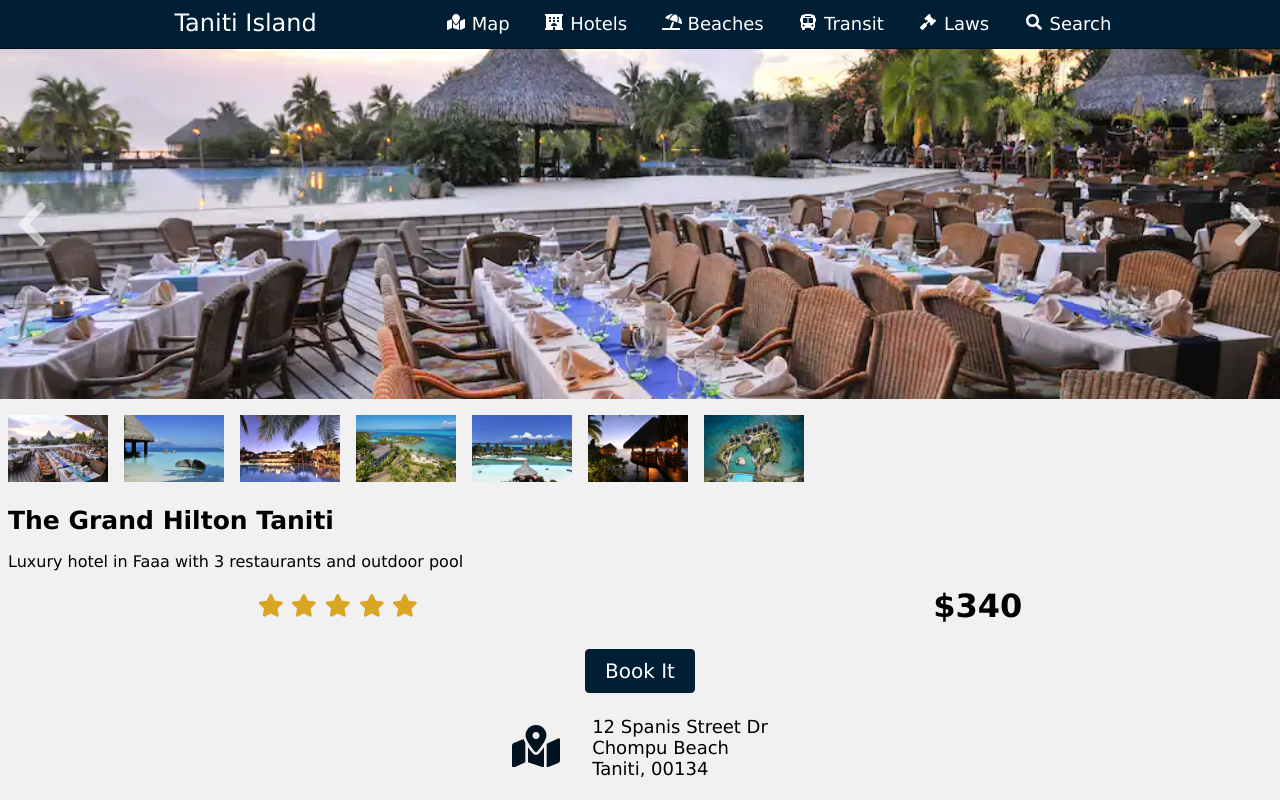
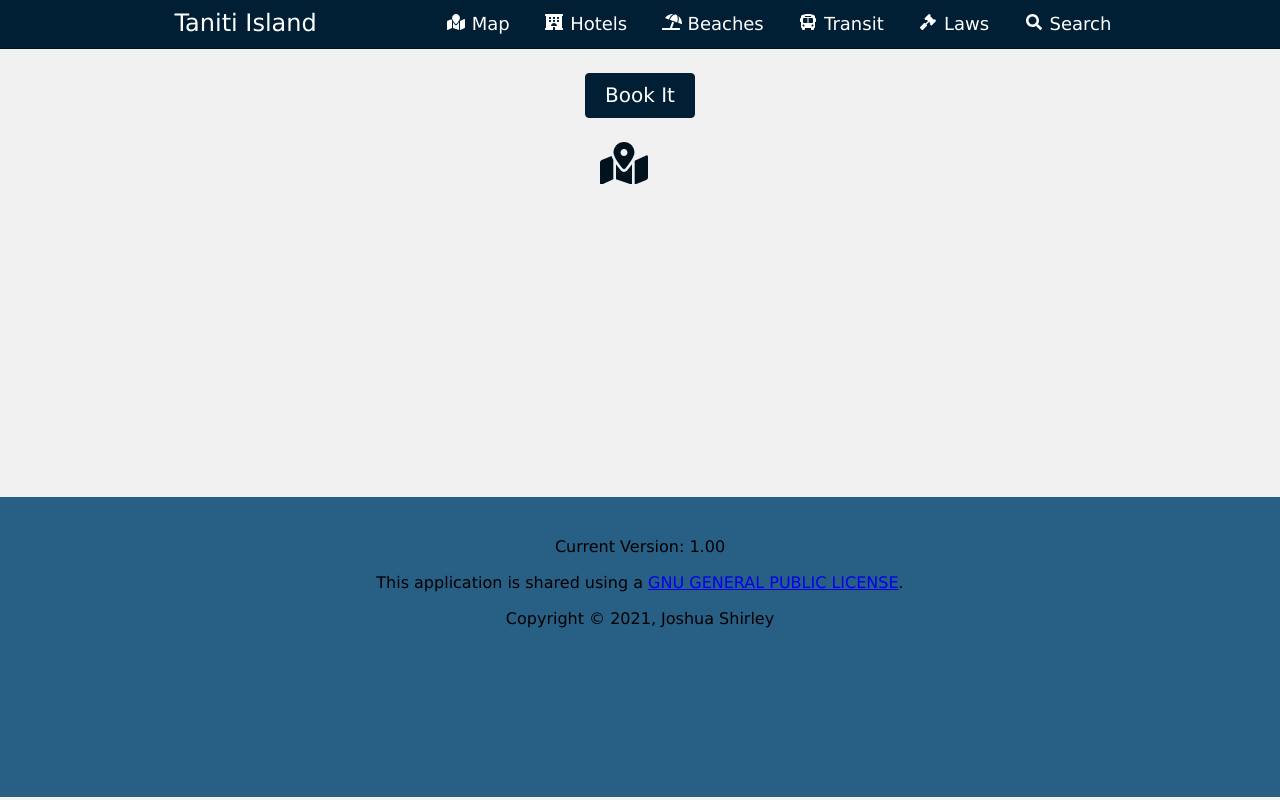
Before and after one commit to Joshua-Shirley/Taniti, a plain HTML site: page taniti-hotel.html in a window 1280 px wide. Shown: the top 800 px of the page. Drawn offline with Linux system fonts and the light colour scheme.

Commit message:
Hotel profile update

```diff
--- a/taniti-hotel.html
+++ b/taniti-hotel.html
@@ -28,10 +28,6 @@
 
     <!-- Pre Load Javascripts -->
     <script src="data/hotels.js"></script>
-    <script src="js/icons.js"></script>
-
-    <script src="js/imageGallery.js"></script>
-    <script src="js/imageViewer.js"></script>
 
 </head>
 
@@ -55,71 +51,24 @@
                 </a>
             </div>
 
-            <script src="js/menu.js"></script>
+
         </div>
     </header>
 
     <main>
 
-        <section id="images">
-            <script>
-                imageGallery.init(hotels.list[1].images);
-            </script>
-        </section>
+        <section id="images"></section>
 
-        <section id="title">
-            <h1>The Grand Hilton Taniti</h1>
+        <section id="title"></section>
 
-            <p>Luxury hotel in Faaa with 3 restaurants and outdoor pool</p>
-        </section>
-
-        <section id="product">
-            <div class="rating">
-                <span class="icon">
-                    <svg aria-hidden="true" focusable="false" data-icon="star" class="star-full" role="img" xmlns="http://www.w3.org/2000/svg" viewBox="0 0 576 512">
-                        <path fill="currentColor" d="M259.3 17.8L194 150.2 47.9 171.5c-26.2 3.8-36.7 36.1-17.7 54.6l105.7 103-25 145.5c-4.5 26.3 23.2 46 46.4 33.7L288 439.6l130.7 68.7c23.2 12.2 50.9-7.4 46.4-33.7l-25-145.5 105.7-103c19-18.5 8.5-50.8-17.7-54.6L382 150.2 316.7 17.8c-11.7-23.6-45.6-23.9-57.4 0z">
-                    </path>
-                </svg>
-                </span>
-                <span class="icon">
-                    <svg aria-hidden="true" focusable="false" data-icon="star" class="star-full" role="img" xmlns="http://www.w3.org/2000/svg" viewBox="0 0 576 512">
-                        <path fill="currentColor" d="M259.3 17.8L194 150.2 47.9 171.5c-26.2 3.8-36.7 36.1-17.7 54.6l105.7 103-25 145.5c-4.5 26.3 23.2 46 46.4 33.7L288 439.6l130.7 68.7c23.2 12.2 50.9-7.4 46.4-33.7l-25-145.5 105.7-103c19-18.5 8.5-50.8-17.7-54.6L382 150.2 316.7 17.8c-11.7-23.6-45.6-23.9-57.4 0z">
-                    </path>
-                </svg>
-                </span>
-                <span class="icon">
-                    <svg aria-hidden="true" focusable="false" data-icon="star" class="star-full" role="img" xmlns="http://www.w3.org/2000/svg" viewBox="0 0 576 512">
-                        <path fill="currentColor" d="M259.3 17.8L194 150.2 47.9 171.5c-26.2 3.8-36.7 36.1-17.7 54.6l105.7 103-25 145.5c-4.5 26.3 23.2 46 46.4 33.7L288 439.6l130.7 68.7c23.2 12.2 50.9-7.4 46.4-33.7l-25-145.5 105.7-103c19-18.5 8.5-50.8-17.7-54.6L382 150.2 316.7 17.8c-11.7-23.6-45.6-23.9-57.4 0z">
-                    </path>
-                </svg>
-                </span>
-                <span class="icon">
-                    <svg aria-hidden="true" focusable="false" data-icon="star" class="star-full" role="img" xmlns="http://www.w3.org/2000/svg" viewBox="0 0 576 512">
-                        <path fill="currentColor" d="M259.3 17.8L194 150.2 47.9 171.5c-26.2 3.8-36.7 36.1-17.7 54.6l105.7 103-25 145.5c-4.5 26.3 23.2 46 46.4 33.7L288 439.6l130.7 68.7c23.2 12.2 50.9-7.4 46.4-33.7l-25-145.5 105.7-103c19-18.5 8.5-50.8-17.7-54.6L382 150.2 316.7 17.8c-11.7-23.6-45.6-23.9-57.4 0z">
-                    </path>
-                </svg>
-                </span>
-                <span class="icon">
-                    <svg aria-hidden="true" focusable="false" data-icon="star" class="star-full" role="img" xmlns="http://www.w3.org/2000/svg" viewBox="0 0 576 512">
-                        <path fill="currentColor" d="M259.3 17.8L194 150.2 47.9 171.5c-26.2 3.8-36.7 36.1-17.7 54.6l105.7 103-25 145.5c-4.5 26.3 23.2 46 46.4 33.7L288 439.6l130.7 68.7c23.2 12.2 50.9-7.4 46.4-33.7l-25-145.5 105.7-103c19-18.5 8.5-50.8-17.7-54.6L382 150.2 316.7 17.8c-11.7-23.6-45.6-23.9-57.4 0z">
-                    </path>
-                </svg>
-                </span>
-            </div>
-
-            <div class="price">
-                <span class="nightlyPrice">$340</span>
-            </div>
-        </section>
+        <section id="product"></section>
 
         <section class="cta">
-
             <div class="row">
                 <div class="col-12">
                     <button name="callToAction" type="button" class="callToAction">Book It</button>
                 </div>
             </div>
-
         </section>
 
         <section id="hotelMap">
@@ -135,13 +84,16 @@
                             </span>
                         </div>
                         <div class="address">
-                            <span class="street">12 Spanis Street Dr</span>
-                            <span class="city">Chompu Beach</span>
-                            <span class="country zip">Taniti, 00134</span>
                         </div>
                     </div>
                 </div>
             </div>
+
+        </section>
+
+        <section id="ammenities">
+
+
 
         </section>
 
@@ -173,12 +125,18 @@
     <!-- Final Load Javascripts -->
     <!-- Majority of js code should go here -->
     <script src="js/footer.js"></script>
+    <script src="js/icons.js"></script>
+    <script src="js/menu.js"></script>
 
-    <!--
-        Requirements should only be used on the settings page.
-    <script src="js/requirements.js"></script>
-    -->
+    <script src="js/imageGallery.js"></script>
+    <script src="js/imageViewer.js"></script>
+
+    <script src="js/rating.js"></script>
+
+    <script src="js/hotel-profile.js"></script>
     <script>
+        profile.build();
+
         imageViewer.init();
     </script>
 
```
